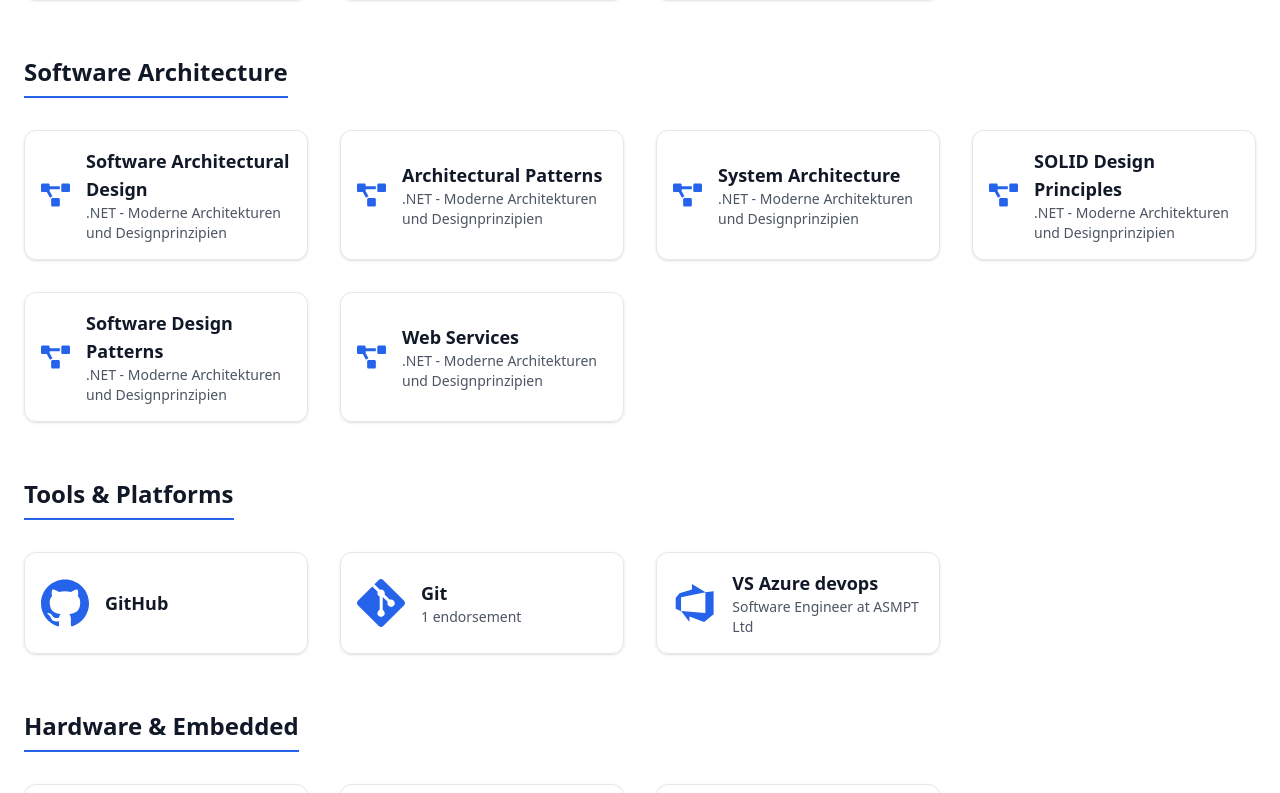
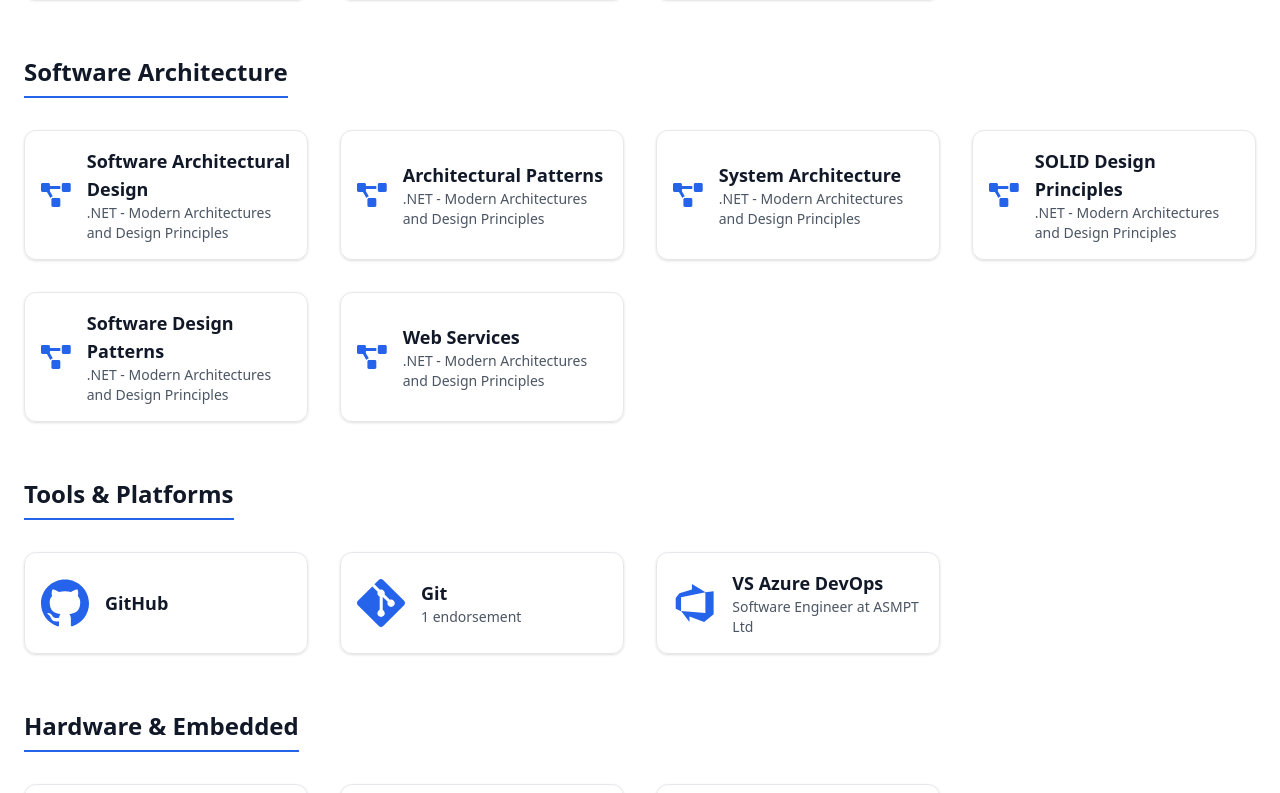
Before and after one commit to HerveStephane/portfolio, a React (Vite) app: page / in a window 1280 px wide. Shown: the part 5412-6205 px from the top of the page. Built offline with nearby package versions, Linux system fonts and the light colour scheme.

Commit message:
translation completed

```diff
--- a/src/components/Skills.tsx
+++ b/src/components/Skills.tsx
@@ -1,91 +1,74 @@
-
+import { useTranslation } from 'react-i18next';
 import {
-  SiArgo,
-  SiKubernetes,
-  SiDocker,
-  SiHelm,
-  SiDotnet,
-  SiCplusplus,
-  SiC,
-  SiReact,
-  SiTypescript,
-  SiGithub,
-  SiGit,
-  SiRaspberrypi,
-  SiArduino,
-  SiQt,
+  SiArgo, SiKubernetes, SiDocker, SiHelm, SiDotnet, SiCplusplus, SiTypescript,
+  SiReact, SiGithub, SiGit, SiRaspberrypi, SiArduino, SiQt
 } from 'react-icons/si';
-import { VscAzureDevops } from "react-icons/vsc";
+import { VscAzureDevops } from 'react-icons/vsc';
 import { FaBusinessTime, FaProjectDiagram } from 'react-icons/fa';
 
-// Categorized skill data with icons
-const skillsData = {
-  "Cloud & DevOps": [
-    { name: "ArgoCD", description: "Master Thesis at Hochschule München University of Applied Sciences", Icon: SiArgo },
-    { name: "Kubernetes", description: "Master Thesis at Hochschule München University of Applied Sciences", Icon: SiKubernetes },
-    { name: "Docker", description: "Master Thesis at Hochschule München University of Applied Sciences", Icon: SiDocker },
-    { name: "Helm Charts", description: "Master Thesis at Hochschule München University of Applied Sciences", Icon: SiHelm },
-    { name: "Harbor", description: "Master Thesis at Hochschule München University of Applied Sciences", Icon: SiDocker }, // no official icon, reuse Docker icon
+const skillsConfig = {
+  cloud: [
+    { key: 'argocd', Icon: SiArgo },
+    { key: 'kubernetes', Icon: SiKubernetes },
+    { key: 'docker', Icon: SiDocker },
+    { key: 'helm', Icon: SiHelm },
+    { key: 'harbor', Icon: SiDocker },
   ],
-
-  "Programming & Frameworks": [
-    { name: "C#", description: "5 years Software Enginner at ASMPT", Icon: SiDotnet },
-    { name: "C++", description: "2 experiences across Fraunhofer IIS and 1 other company", Icon: SiCplusplus },
-    { name: "TypeScript", description: "Cofounded Fintech company", Icon: SiTypescript },
-    { name: "React", description: "Digitalisation project in multiple african country", Icon: SiReact },
-
-
+  programming: [
+    { key: 'csharp', Icon: SiDotnet },
+    { key: 'cpp', Icon: SiCplusplus },
+    { key: 'typescript', Icon: SiTypescript },
+    { key: 'react', Icon: SiReact },
   ],
-
-  "Management & Strategy": [
-    { name: "Business Strategy", description: "Munich University of Applied Sciences", Icon: FaBusinessTime },
-    { name: "Intrapreneurship", description: "Young Talents Programme Rising at ASMPT Ltd", Icon: FaProjectDiagram },
-    { name: "Management", description: "Young Talents Programme Rising at ASMPT Ltd", Icon: FaBusinessTime },
+  management: [
+    { key: 'businessStrategy', Icon: FaBusinessTime },
+    { key: 'intrapreneurship', Icon: FaProjectDiagram },
+    { key: 'management', Icon: FaBusinessTime },
   ],
-
-  "Software Architecture": [
-    // No official icons here, use general project or code icon
-    { name: "Software Architectural Design", description: ".NET - Moderne Architekturen und Designprinzipien", Icon: FaProjectDiagram },
-    { name: "Architectural Patterns", description: ".NET - Moderne Architekturen und Designprinzipien", Icon: FaProjectDiagram },
-    { name: "System Architecture", description: ".NET - Moderne Architekturen und Designprinzipien", Icon: FaProjectDiagram },
-    { name: "SOLID Design Principles", description: ".NET - Moderne Architekturen und Designprinzipien", Icon: FaProjectDiagram },
-    { name: "Software Design Patterns", description: ".NET - Moderne Architekturen und Designprinzipien", Icon: FaProjectDiagram },
-    { name: "Web Services", description: ".NET - Moderne Architekturen und Designprinzipien", Icon: FaProjectDiagram },
+  architecture: [
+    { key: 'architectureDesign', Icon: FaProjectDiagram },
+    { key: 'patterns', Icon: FaProjectDiagram },
+    { key: 'systemArchitecture', Icon: FaProjectDiagram },
+    { key: 'solid', Icon: FaProjectDiagram },
+    { key: 'designPatterns', Icon: FaProjectDiagram },
+    { key: 'webservices', Icon: FaProjectDiagram },
   ],
-
-  "Tools & Platforms": [
-    { name: "GitHub", description: "", Icon: SiGithub },
-    { name: "Git", description: "1 endorsement", Icon: SiGit },
-    { name: "VS Azure devops", description: "Software Engineer at ASMPT Ltd", Icon: VscAzureDevops },
+  tools: [
+    { key: 'github', Icon: SiGithub },
+    { key: 'git', Icon: SiGit },
+    { key: 'azure', Icon: VscAzureDevops },
   ],
-
-  "Hardware & Embedded": [
-    { name: "Raspberry Pi", description: "Bachelor Thesis at Hochschule Mannheim", Icon: SiRaspberrypi },
-    { name: "Arduino", description: "", Icon: SiArduino },
-    { name: "Qt", description: "Intern at Fraunhofer IIS", Icon: SiQt },
+  hardware: [
+    { key: 'raspberry', Icon: SiRaspberrypi },
+    { key: 'arduino', Icon: SiArduino },
+    { key: 'qt', Icon: SiQt },
   ],
 };
 
 export default function Skills() {
+  const { t } = useTranslation();
+
   return (
     <section className="py-24 px-6 bg-white max-w-7xl mx-auto">
-      <h2 className="text-4xl font-bold text-center mb-16">Skills & Expertise</h2>
+      <h2 className="text-4xl font-bold text-center mb-16">{t('skills.heading')}</h2>
 
-      {Object.entries(skillsData).map(([category, skills]) => (
-        <div key={category} className="mb-14">
+      {Object.entries(skillsConfig).map(([categoryKey, skills]) => (
+        <div key={categoryKey} className="mb-14">
           <h3 className="text-2xl font-semibold mb-8 border-b-2 border-blue-600 inline-block pb-2">
-            {category}
+            {t(`skills.categories.${categoryKey}`)}
           </h3>
           <div className="grid sm:grid-cols-2 md:grid-cols-3 lg:grid-cols-4 gap-8">
-            {skills.map(({ name, description, Icon }, idx) => (
+            {skills.map(({ key, Icon }) => (
               <div
-                key={idx}
+                key={key}
                 className="flex items-center space-x-4 p-4 border rounded-xl shadow hover:shadow-lg transition"
               >
                 <Icon className="w-12 h-12 text-blue-600" />
                 <div>
-                  <h4 className="text-lg font-semibold">{name}</h4>
-                  {description && <p className="text-sm text-gray-600">{description}</p>}
+                  <h4 className="text-lg font-semibold">{t(`skills.items.${key}.name`)}</h4>
+                  {t(`skills.items.${key}.description`) && (
+                    <p className="text-sm text-gray-600">{t(`skills.items.${key}.description`)}</p>
+                  )}
                 </div>
               </div>
             ))}
--- a/src/locale/de.json
+++ b/src/locale/de.json
@@ -107,5 +107,123 @@
     ],
     "gradeLabel": "Note",
     "skillsLabel": "Fähigkeiten"
+  },
+  "skills": {
+    "heading": "Fähigkeiten & Fachwissen",
+    "categories": {
+      "cloud": "Cloud & DevOps",
+      "programming": "Programmierung & Frameworks",
+      "management": "Management & Strategie",
+      "architecture": "Softwarearchitektur",
+      "tools": "Tools & Plattformen",
+      "hardware": "Hardware & Embedded"
+    },
+    "items": {
+      "argocd": {
+        "name": "ArgoCD",
+        "description": "Masterarbeit an der Hochschule München"
+      },
+      "kubernetes": {
+        "name": "Kubernetes",
+        "description": "Masterarbeit an der Hochschule München"
+      },
+      "docker": {
+        "name": "Docker",
+        "description": "Masterarbeit an der Hochschule München"
+      },
+      "helm": {
+        "name": "Helm Charts",
+        "description": "Masterarbeit an der Hochschule München"
+      },
+      "harbor": {
+        "name": "Harbor",
+        "description": "Masterarbeit an der Hochschule München"
+      },
+      "csharp": {
+        "name": "C#",
+        "description": "5 Jahre Softwareentwickler bei ASMPT"
+      },
+      "cpp": {
+        "name": "C++",
+        "description": "2 Einsätze bei Fraunhofer IIS und einem weiteren Unternehmen"
+      },
+      "typescript": {
+        "name": "TypeScript",
+        "description": "Mitgründer eines Fintech-Unternehmens"
+      },
+      "react": {
+        "name": "React",
+        "description": "Digitalisierungsprojekt in mehreren afrikanischen Ländern"
+      },
+      "businessStrategy": {
+        "name": "Geschäftsstrategie",
+        "description": "Hochschule München"
+      },
+      "intrapreneurship": {
+        "name": "Intrapreneurship",
+        "description": "Young Talents Programme Rising bei ASMPT Ltd"
+      },
+      "management": {
+        "name": "Management",
+        "description": "Young Talents Programme Rising bei ASMPT Ltd"
+      },
+      "architectureDesign": {
+        "name": "Softwarearchitektur Design",
+        "description": ".NET - Moderne Architekturen und Designprinzipien"
+      },
+      "patterns": {
+        "name": "Architekturmuster",
+        "description": ".NET - Moderne Architekturen und Designprinzipien"
+      },
+      "systemArchitecture": {
+        "name": "Systemarchitektur",
+        "description": ".NET - Moderne Architekturen und Designprinzipien"
+      },
+      "solid": {
+        "name": "SOLID Designprinzipien",
+        "description": ".NET - Moderne Architekturen und Designprinzipien"
+      },
+      "designPatterns": {
+        "name": "Entwurfsmuster",
+        "description": ".NET - Moderne Architekturen und Designprinzipien"
+      },
+      "webservices": {
+        "name": "Webdienste",
+        "description": ".NET - Moderne Architekturen und Designprinzipien"
+      },
+      "github": {
+        "name": "GitHub",
+        "description": ""
+      },
+      "git": {
+        "name": "Git",
+        "description": "1 Empfehlung"
+      },
+      "azure": {
+        "name": "VS Azure DevOps",
+        "description": "Softwareentwickler bei ASMPT Ltd"
+      },
+      "raspberry": {
+        "name": "Raspberry Pi",
+        "description": "Bachelorarbeit an der Hochschule Mannheim"
+      },
+      "arduino": {
+        "name": "Arduino",
+        "description": ""
+      },
+      "qt": {
+        "name": "Qt",
+        "description": "Praktikum bei Fraunhofer IIS"
+      }
+    }
+  },
+    "contact": {
+    "heading": "Kontakt aufnehmen",
+    "description": "Offen für Strategien, technische Führungsrollen und Innovationsprojekte in Europa und darüber hinaus.",
+    "button": "Schreib mir eine E-Mail"
+  },
+    "footer": {
+    "copyright": "© {{year}} Hervé Stéphane Njanga Njafang. Alle Rechte vorbehalten.",
+    "linkedin": "LinkedIn"
   }
 }
--- a/src/locale/en.json
+++ b/src/locale/en.json
@@ -107,6 +107,124 @@
     ],
     "gradeLabel": "Grade",
     "skillsLabel": "Skills"
+  },
+    "skills": {
+    "heading": "Skills & Expertise",
+    "categories": {
+      "cloud": "Cloud & DevOps",
+      "programming": "Programming & Frameworks",
+      "management": "Management & Strategy",
+      "architecture": "Software Architecture",
+      "tools": "Tools & Platforms",
+      "hardware": "Hardware & Embedded"
+    },
+    "items": {
+      "argocd": {
+        "name": "ArgoCD",
+        "description": "Master Thesis at Hochschule München University of Applied Sciences"
+      },
+      "kubernetes": {
+        "name": "Kubernetes",
+        "description": "Master Thesis at Hochschule München University of Applied Sciences"
+      },
+      "docker": {
+        "name": "Docker",
+        "description": "Master Thesis at Hochschule München University of Applied Sciences"
+      },
+      "helm": {
+        "name": "Helm Charts",
+        "description": "Master Thesis at Hochschule München University of Applied Sciences"
+      },
+      "harbor": {
+        "name": "Harbor",
+        "description": "Master Thesis at Hochschule München University of Applied Sciences"
+      },
+      "csharp": {
+        "name": "C#",
+        "description": "5 years Software Engineer at ASMPT"
+      },
+      "cpp": {
+        "name": "C++",
+        "description": "2 experiences across Fraunhofer IIS and 1 other company"
+      },
+      "typescript": {
+        "name": "TypeScript",
+        "description": "Cofounded Fintech company"
+      },
+      "react": {
+        "name": "React",
+        "description": "Digitalisation project in multiple African countries"
+      },
+      "businessStrategy": {
+        "name": "Business Strategy",
+        "description": "Munich University of Applied Sciences"
+      },
+      "intrapreneurship": {
+        "name": "Intrapreneurship",
+        "description": "Young Talents Programme Rising at ASMPT Ltd"
+      },
+      "management": {
+        "name": "Management",
+        "description": "Young Talents Programme Rising at ASMPT Ltd"
+      },
+      "architectureDesign": {
+        "name": "Software Architectural Design",
+        "description": ".NET - Modern Architectures and Design Principles"
+      },
+      "patterns": {
+        "name": "Architectural Patterns",
+        "description": ".NET - Modern Architectures and Design Principles"
+      },
+      "systemArchitecture": {
+        "name": "System Architecture",
+        "description": ".NET - Modern Architectures and Design Principles"
+      },
+      "solid": {
+        "name": "SOLID Design Principles",
+        "description": ".NET - Modern Architectures and Design Principles"
+      },
+      "designPatterns": {
+        "name": "Software Design Patterns",
+        "description": ".NET - Modern Architectures and Design Principles"
+      },
+      "webservices": {
+        "name": "Web Services",
+        "description": ".NET - Modern Architectures and Design Principles"
+      },
+      "github": {
+        "name": "GitHub",
+        "description": ""
+      },
+      "git": {
+        "name": "Git",
+        "description": "1 endorsement"
+      },
+      "azure": {
+        "name": "VS Azure DevOps",
+        "description": "Software Engineer at ASMPT Ltd"
+      },
+      "raspberry": {
+        "name": "Raspberry Pi",
+        "description": "Bachelor Thesis at Hochschule Mannheim"
+      },
+      "arduino": {
+        "name": "Arduino",
+        "description": ""
+      },
+      "qt": {
+        "name": "Qt",
+        "description": "Intern at Fraunhofer IIS"
+      }
+    }
+  },
+   "contact": {
+    "heading": "Get In Touch",
+    "description": "Open to strategy, tech leadership, and innovation roles across Europe and beyond.",
+    "button": "Email Me"
+  },
+   "footer": {
+    "copyright": "© {{year}} Hervé Stéphane Njanga Njafang. All rights reserved.",
+    "linkedin": "LinkedIn"
   }
 
 }
```
Also changed, not shown: src/components/Contact.tsx (+10 -4 lines), src/components/Footer.tsx (+6 -3 lines).
